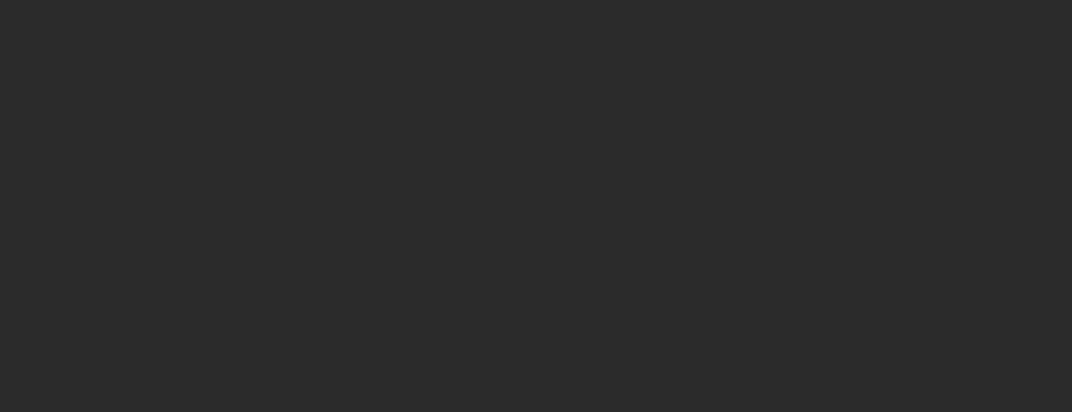
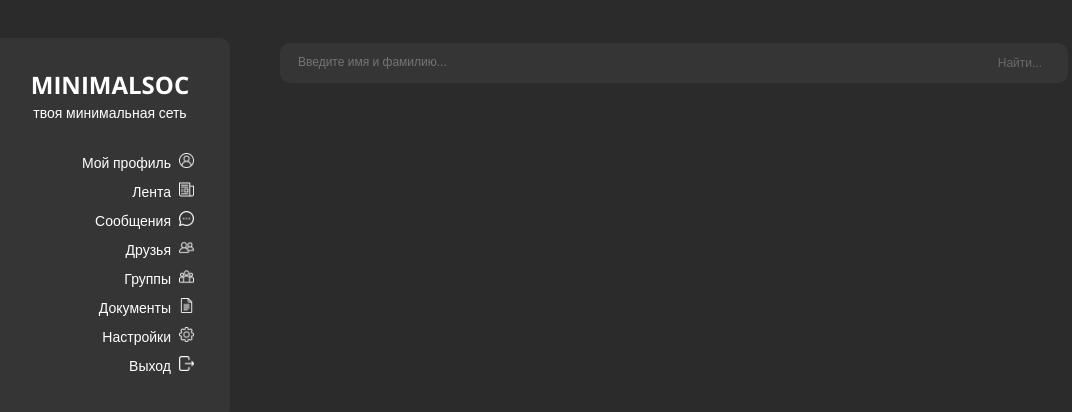
Before and after one commit to Introvert696/minimal-soc-frontend-new, a Vue app: page /friend in a window 1280 px wide. Before the commit this address had no page. Shown: the top 412 px of the page, without its empty margins (74-1146 px from the left). Built offline with nearby package versions, Linux system fonts and the light colour scheme.

Commit message:
сделал вью 404, friend (недоделал)

```diff
--- a/public/css/main.css
+++ b/public/css/main.css
@@ -275,3 +275,43 @@ a {
 .text-dialog-board span {
   font-size: 12px;
 }
+.notFound {
+  text-align: center;
+  margin-top: 40vh;
+  color: white;
+}
+.friend-view-board {
+  display: flex;
+  width: 90vw;
+  margin: auto;
+}
+.friend-box {
+  margin-left: 50px;
+}
+.search-user-form {
+  display: flex;
+  width: 60vw;
+  background-color: #353535;
+  height: 40px;
+  border-radius: 10px;
+  margin-top: 35px;
+  justify-content: space-between;
+  padding-right: 20px;
+}
+.search-user-form input {
+  height: 35px;
+  background-color: #353535;
+  outline: none;
+  border: none;
+  border-radius: 10px;
+  color: White;
+  width: 80%;
+  padding-left: 18px;
+  font-size: 12px;
+}
+.search-user-form button {
+  color: #696969;
+  background-color: #353535;
+  border: none;
+  font-size: 12px;
+}
--- /dev/null
+++ b/src/components/friend/searchuserform.vue
@@ -0,0 +1,11 @@
+<template>
+  <form action="#" class="search-user-form">
+    <input type="text" placeholder="Введите имя и фамилию..." />
+    <button type="submit">Найти...</button>
+  </form>
+</template>
+<script>
+export default {
+  name: "searchuserform",
+};
+</script>
--- a/src/router/index.js
+++ b/src/router/index.js
@@ -4,12 +4,19 @@ import RegisterView from "../views/RegisterView";
 import ProfileView from "../views/ProfileView";
 import FeedView from "../views/FeedView.vue";
 import MailView from "../views/MailView";
+import FriendView from "../views/FriendView";
+import NotFound from "../views/NotFound";
 
 const routes = [
   {
     path: "/",
     name: "home",
     component: LoginView,
+  },
+  {
+    path: "/friend",
+    name: "friend",
+    component: FriendView,
   },
   {
     path: "/login",
@@ -81,6 +88,11 @@ const routes = [
     name: "exit",
     component: LoginView,
   },
+  {
+    path: "/:pathMatch(.*)*",
+    name: "NotFound",
+    component: NotFound,
+  },
 ];
 
 const router = createRouter({
--- /dev/null
+++ b/src/views/FriendView.vue
@@ -0,0 +1,21 @@
+<template>
+  <div class="friend-view-board">
+    <menuboard />
+    <div class="friend-box">
+      <searchuserform />
+      <div class="friends-list"></div>
+    </div>
+  </div>
+</template>
+
+<script>
+import menuboard from "@/components/menuboard.vue";
+import searchuserform from "@/components/friend/searchuserform.vue";
+export default {
+  name: "FriendView",
+  components: {
+    menuboard,
+    searchuserform,
+  },
+};
+</script>
--- /dev/null
+++ b/src/views/NotFound.vue
@@ -0,0 +1,10 @@
+<template>
+  <div class="notFound">
+    <h1>404 NOT FOUND</h1>
+  </div>
+</template>
+<script>
+export default {
+  name: "NotFound",
+};
+</script>
```
